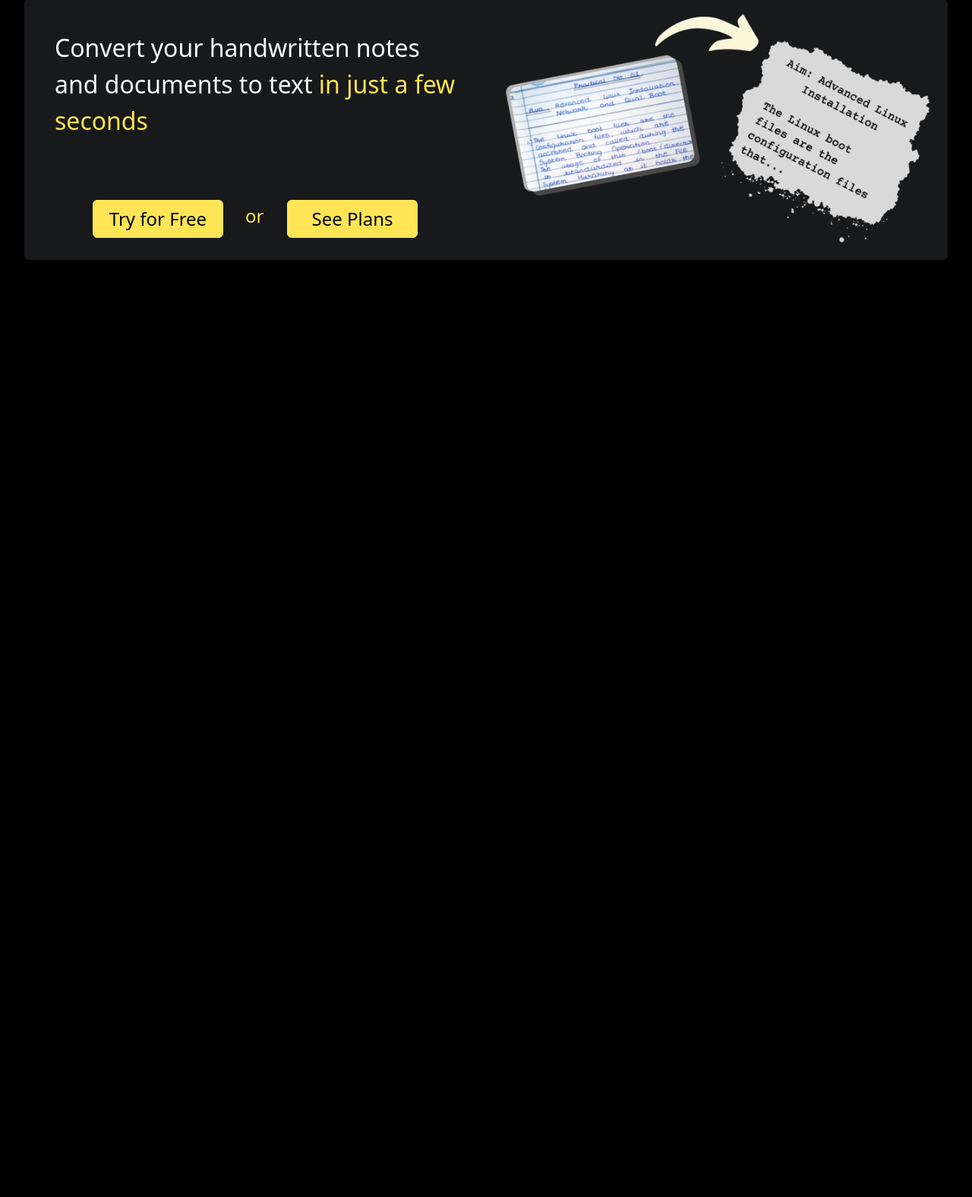
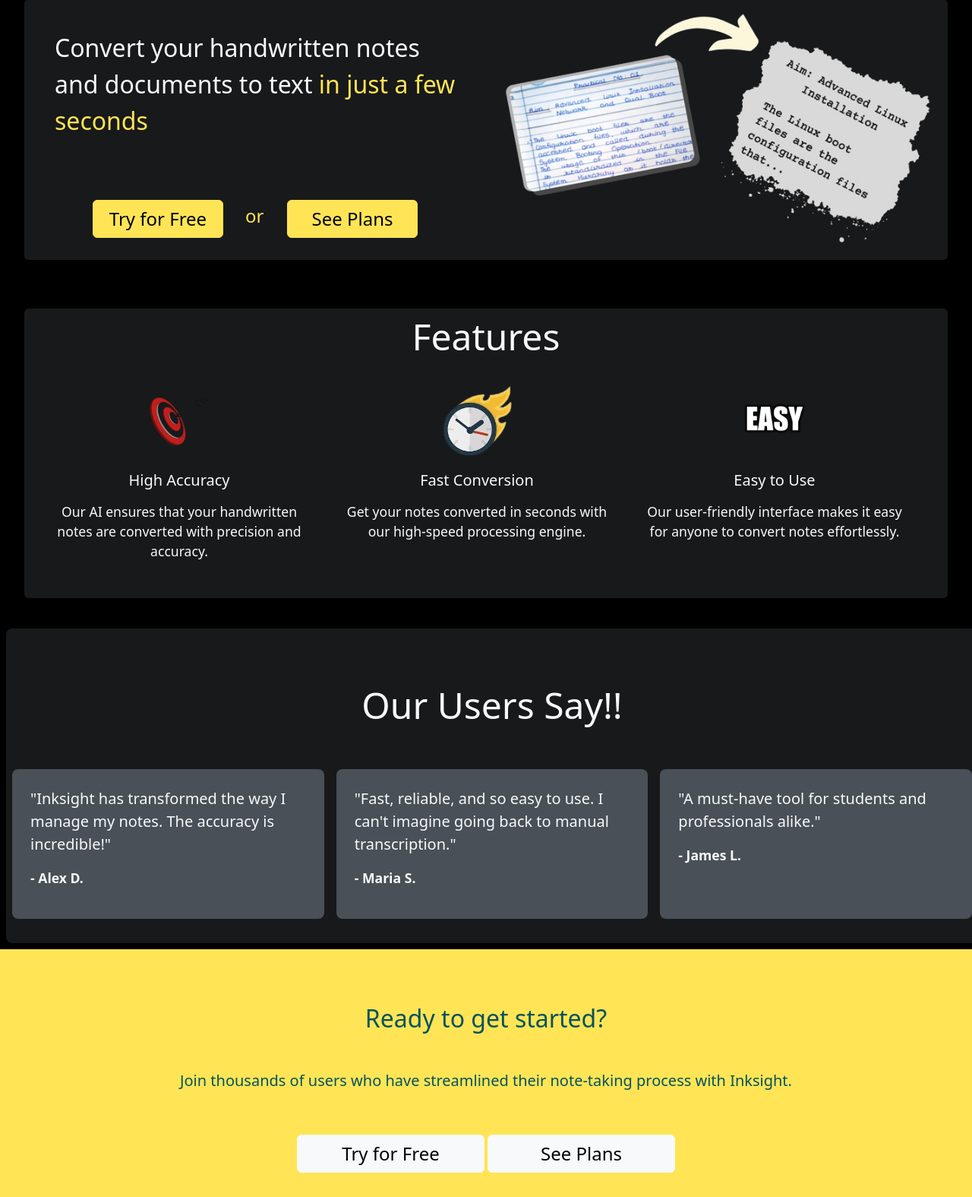
Before and after one commit to heyy-Haarsh/HTR-Internship, a Flask app: page / in a window 1280 px wide. Shown: the part 109-1684 px from the top of the page at 76% size. Before the commit the page ends 451 px from the top, so only its background shows below. Run offline with Flask 3, Linux system fonts and the light colour scheme; some libraries are stand-ins or nearby versions.

Commit message:
Home page updated

```diff
--- /dev/null
+++ b/Documentation/dataset maker steps.txt
@@ -0,0 +1 @@
+C:\Users\HP\Documents\Dataset-Maker
--- a/templates/index.html
+++ b/templates/index.html
@@ -1,9 +1,9 @@
 {% with page_title="Inksight" %}
-  {% include "header.html" %}
+{% include "header.html" %}
 {% endwith %}
 
 {% with page_name="home" %}
-  {% include "navbar.html" %}
+{% include "navbar.html" %}
 {% endwith %}
 
 <div class="container-fluid p-4">
@@ -14,9 +14,9 @@
 				<span class="text-primary">in just a few seconds</span>
 			</div>
 			<div class="text-center mt-5">
-				<span class="btn btn-primary fs-4 my-2 strong" style = "width:30%;">Try for Free</span>
+				<span class="btn btn-primary fs-4 my-2 strong" style="width:30%;">Try for Free</span>
 				<span class="text-primary fs-4 mx-4 "> or </span>
-				<span class="btn btn-primary fs-4 my-2 strong" style = "width:30%;">See Plans</span>
+				<span class="btn btn-primary fs-4 my-2 strong" style="width:30%;">See Plans</span>
 			</div>
 		</div>
 		<div class="col-sm-6">
@@ -25,4 +25,56 @@
 	</div>
 </div>
 
+<!-- Features Section -->
+<div class="container-fluid p-4">
+	<div class="row m-2 rounded bg-body-tertiary p-2">
+		<h1 class="text-center strong display-5">Features</h1>
+		<div class="row">
+			<div class="col-md-4 text-center p-4">
+				<img src="static/images/feature-1.png" alt="Feature 1" style="height:100px;">
+				<h4 class="my-3 lead"><strong>High Accuracy</strong></h4>
+				<p>Our AI ensures that your handwritten notes are converted with precision and accuracy.</p>
+			</div>
+			<div class="col-md-4 text-center p-4">
+				<img src="static/images/feature-2.png" alt="Feature 2" style="height:100px ;">
+				<h4 class="my-3 lead"><strong>Fast Conversion</strong></h4>
+				<p>Get your notes converted in seconds with our high-speed processing engine.</p>
+			</div>
+			<div class="col-md-4 text-center p-4">
+				<img src="static/images/feature-3.png" alt="Feature 3" style="height:100px ;">
+				<h4 class="my-3 lead"><strong>Easy to Use</strong></h4>
+				<p>Our user-friendly interface makes it easy for anyone to convert notes effortlessly.</p>
+			</div>
+		</div>
+	</div>
+</div>
+
+<!-- Testimonials Section -->
+<div class="container-fluid m-2 p-4 rounded-3 bg-body-tertiary">
+	<h2 class="text-center my-5 display-5">Our Users Say!!</h2>
+	<div class="row gx-5">
+		<div class="col rounded-3 p-4 bg-body-secondary m-2">
+			<p class="lead">"Inksight has transformed the way I manage my notes. The accuracy is incredible!"</p>
+			<p><strong>- Alex D.</strong></p>
+		</div>
+		<div class="col rounded-3 p-4 bg-body-secondary m-2">
+			<p class="lead">"Fast, reliable, and so easy to use. I can't imagine going back to manual transcription."
+			</p>
+			<p><strong>- Maria S.</strong></p>
+		</div>
+		<div class="col rounded-3 p-4 bg-body-secondary m-2">
+			<p class="lead">"A must-have tool for students and professionals alike."</p>
+			<p><strong>- James L.</strong></p>
+		</div>
+	</div>
+</div>
+
+<!-- Call to Action Section -->
+<div class="container-fluid p-4 text-center bg-primary text-info-emphasis">
+	<h2 class="my-5">Ready to get started?</h2>
+	<p class="lead mb-5">Join thousands of users who have streamlined their note-taking process with Inksight.</p>
+	<span class="btn btn-light fs-4 my-2 strong" style="width:20%;">Try for Free</span>
+	<span class="btn btn-light fs-4 my-2 strong" style="width:20%;">See Plans</span>
+</div>
+
 {% include "footer.html" %}
```
Also changed, not shown: Documentation/Inksight-model-integration.txt (added, +8 -0 lines), static/images/feature-1.png (added), static/images/feature-2.png (added), static/images/feature-3.png (added).
